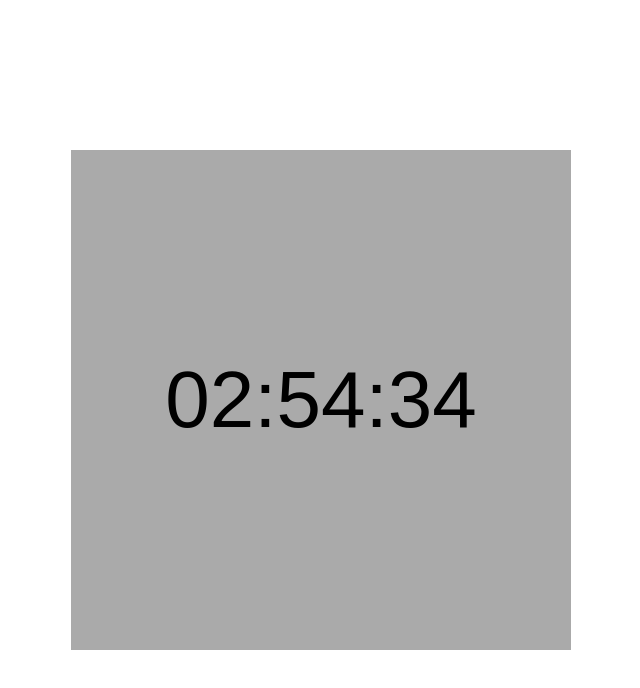
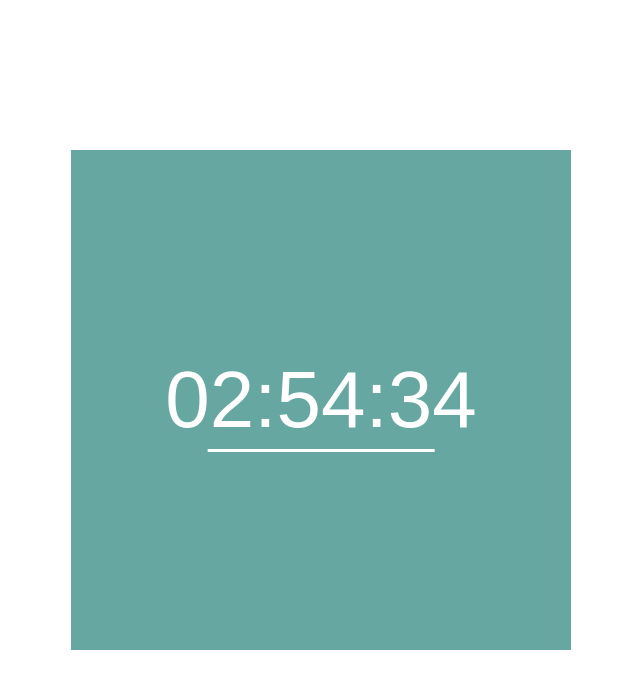
Before and after one commit to nmajors/14-color-clock, a website: page app/index.html in a window 1280 px wide. Shown: the whole page, without its empty margins (319-959 px from the left). Drawn offline with nearby package versions, Linux system fonts and the light colour scheme; files that its build step writes are made by us from their sources.

Commit message:
added timer bar, made it pretty

```diff
--- a/app/app.js
+++ b/app/app.js
@@ -3,12 +3,12 @@ setInterval(function() {
   var hours = date.getHours();
   var minutes = date.getMinutes();
   var seconds = date.getSeconds();
-  console.log(seconds/60);
 
   var formattedCurrentTime = padNumber(hours) + ":" +
     padNumber(minutes) + ":" +
     padNumber(seconds);
   document.querySelector("#clock").innerHTML = formattedCurrentTime;
+  updateTimerBar(seconds);
 }, 1000);
 
 
@@ -18,6 +18,9 @@ function padNumber(value) {
   }
   return value;
 }
-// var date = new Date();
-// var seconds=date.getSeconds();
-// console.log(seconds/60);
+
+function updateTimerBar(seconds){
+  var width = (seconds/60)*100;
+ var timerBar =  document.querySelector("#timerBar");
+ timerBar.style.width = width.toString() + "%";
+}
--- a/app/index.html
+++ b/app/index.html
@@ -8,7 +8,9 @@
   <body>
     <div class="container">
       <div id="clock"></div>
-      <div id="timerBar"></div>
+      <div class="timerBarWidth">
+        <div id="timerBar"></div>
+      </div>
     </div>
 
     <script src="js/app.js" charset="utf-8"></script>
--- a/app/styles/_layout.scss
+++ b/app/styles/_layout.scss
@@ -1,6 +1,7 @@
 body {
   margin: 0 auto;
   font-family: Arial, sans-serif;
+  color: white;
 }
 .container {
   min-width: 500px;
@@ -10,7 +11,7 @@ body {
   left: 50%;
   -webkit-transform: translate(-50%, -50%);
   transform: translate(-50%, -50%);
-  background-color: #aaa;
+  background-color: #66A8A1;
 }
 #clock {
   position: fixed;
@@ -21,3 +22,24 @@ body {
   transform: translate(-50%, -50%);
 
 }
+.timerBarWidth{
+  width: 400px;
+  position: fixed;
+  top: 60%;
+  left: 50%;
+  height: 3px;
+  -webkit-transform: translate(-50%, -50%);
+  transform: translate(-50%, -50%);
+}
+#timerBar{
+  position: fixed;
+  top: 60%;
+  left: 50%;
+  height: 100%;
+  background-color: white;
+  -webkit-transform: translate(-50%, -50%);
+  transform: translate(-50%, -50%);
+
+
+
+}
```
Also changed, not shown: dist/index.html, dist/js/app.js, dist/styles/main.css.
